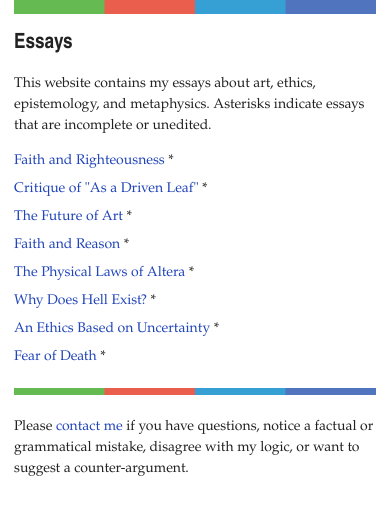
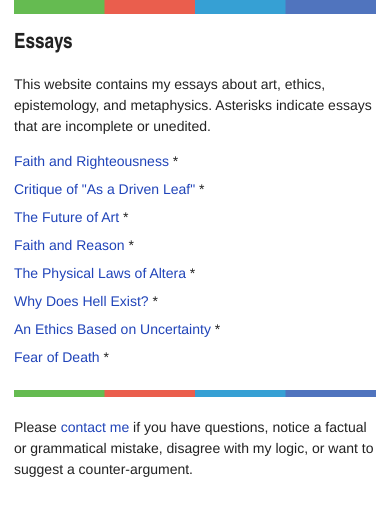
Before and after one commit to artsandmetaphysics/goodlifeodyssey, a Jekyll site: the page built from index.md, in a window 390 px wide. Shown: the top 516 px of the page. Built offline with Jekyll 4.4.1, drawn with Linux system fonts in a browser that asks for light colours.

Commit message:
Use sans-serif fonts on small screens
See
https://www.webdesignerdepot.com/2013/03/serif-vs-sans-the-final-battle/

On larger screens, I think serifs are more readable.

```diff
--- a/_layouts/basic.html
+++ b/_layouts/basic.html
@@ -20,6 +20,7 @@
         -ms-text-size-adjust: 100%;
         -webkit-text-size-adjust: 100%;
         font-size: 20px;
+        font-family: Palatino, 'Times New Roman', serif;
         color: #222;
       }
       @media (max-width: 720px) {
@@ -35,12 +36,13 @@
       @media (max-width: 576px) {
         html {
           font-size: 14px;
+          font-family: Helvetica, Aria, sans-serif;
         }
       }
       @media print {
         html {
           font-size: 16px;
-          margin: 0 2rem;
+          font-family: Palatino, 'Times New Roman', serif;
         }
         .max-width-container {
           max-width: 100% !important;
@@ -54,7 +56,6 @@
       }
       body {
         margin: 0;
-        font-family: Palatino, 'Times New Roman', serif;
         padding: 0 1rem 1rem 1rem;
         font-size: 1rem;
         display: flex;
```
